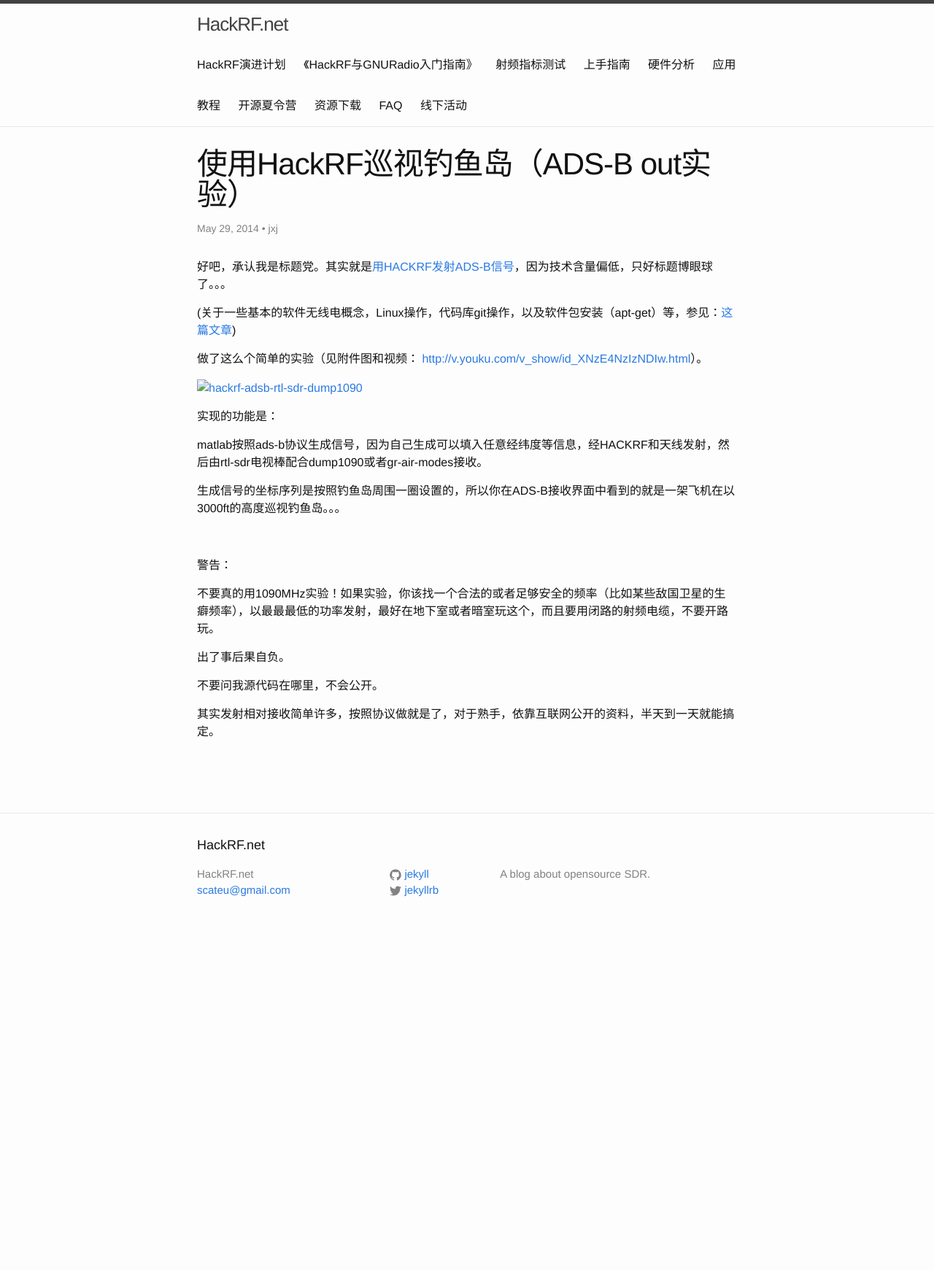
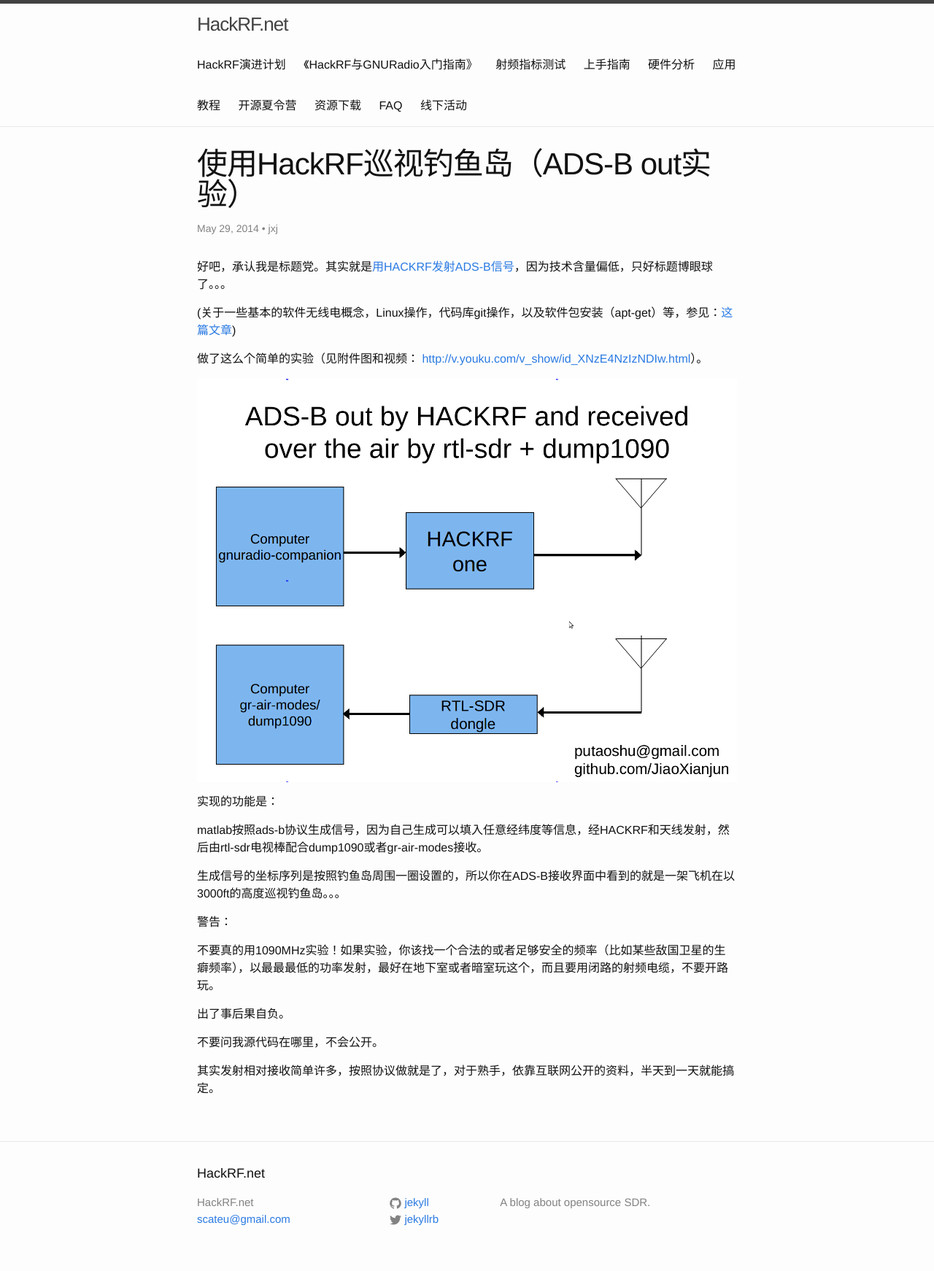
Before and after one commit to scateu/hackrf.net, a Jekyll site: the page built from _posts/2014-05-29-使用hackrf巡视钓鱼岛（ads-b-out实验）.md, in a window 1280 px wide. Shown: the whole page at 73% size. Built offline with Jekyll 4.4.1, drawn with Linux system fonts in a browser that asks for light colours; before the commit the page ends 1292 px from its top, so only the background shows below that.

Commit message:
picture test

```diff
--- a/_config.yml
+++ b/_config.yml
@@ -20,3 +20,5 @@
 
 # _pages
 include: ['_pages']
+
+imageurl: "https://raw.githubusercontent.com/scateu/hackrf.net/master/images"
--- a/_posts/2014-05-29-使用hackrf巡视钓鱼岛（ads-b-out实验）.md
+++ b/_posts/2014-05-29-使用hackrf巡视钓鱼岛（ads-b-out实验）.md
@@ -17,7 +17,7 @@
 
 做了这么个简单的实验（见附件图和视频： <a title="http://v.youku.com/v_show/id_XNzE4NzIzNDIw.html" href="http://v.youku.com/v_show/id_XNzE4NzIzNDIw.html">http://v.youku.com/v_show/id_XNzE4NzIzNDIw.html</a>）。
 
-<a href="http://www.hackrf.net/wp-content/uploads/2014/05/hackrf-adsb-rtl-sdr-dump10901.png"><img class="alignnone size-full wp-image-890" src="http://www.hackrf.net/wp-content/uploads/2014/05/hackrf-adsb-rtl-sdr-dump10901.png" alt="hackrf-adsb-rtl-sdr-dump1090" width="1440" height="1077" /></a>
+![]({{ site.imageurl }}/2014/05/hackrf-adsb-rtl-sdr-dump10901.png)
 
 实现的功能是：
 
@@ -25,7 +25,6 @@
 
 生成信号的坐标序列是按照钓鱼岛周围一圈设置的，所以你在ADS-B接收界面中看到的就是一架飞机在以3000ft的高度巡视钓鱼岛。。。
 
-&nbsp;
 
 警告：
 
@@ -36,5 +35,3 @@
 不要问我源代码在哪里，不会公开。
 
 其实发射相对接收简单许多，按照协议做就是了，对于熟手，依靠互联网公开的资料，半天到一天就能搞定。
-
-&nbsp;
```
